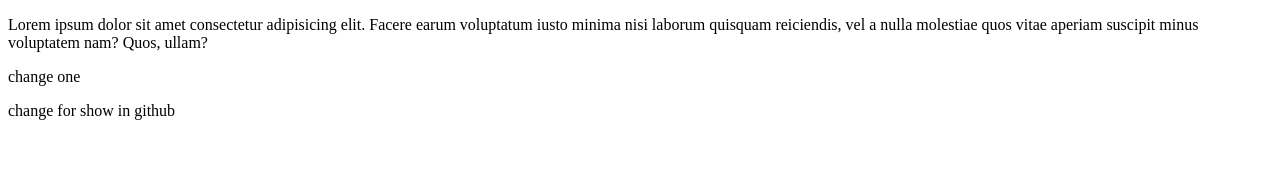
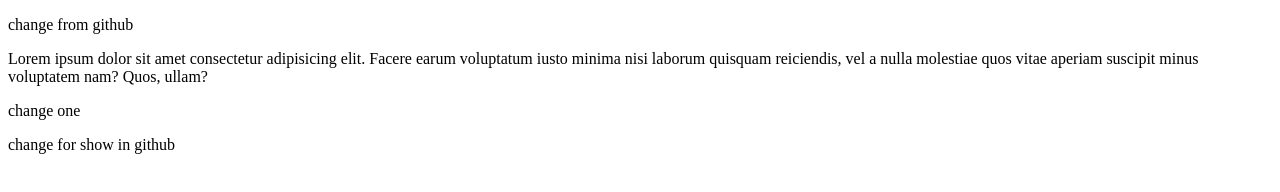
Before and after one commit to farshadGholamali/project-1, a plain HTML site: page index.html in a window 1280 px wide. Drawn offline with Linux system fonts and the light colour scheme.

Commit message:
make p  tag in github

```diff
--- a/index.html
+++ b/index.html
@@ -9,6 +9,7 @@
 </head>
 
 <body>
+    <p>change from github</p>
     <p>Lorem ipsum dolor sit amet consectetur adipisicing elit. Facere earum voluptatum iusto minima nisi laborum
         quisquam reiciendis, vel a nulla molestiae quos vitae aperiam suscipit minus voluptatem nam? Quos, ullam?</p>
         <p>change one</p>
```
